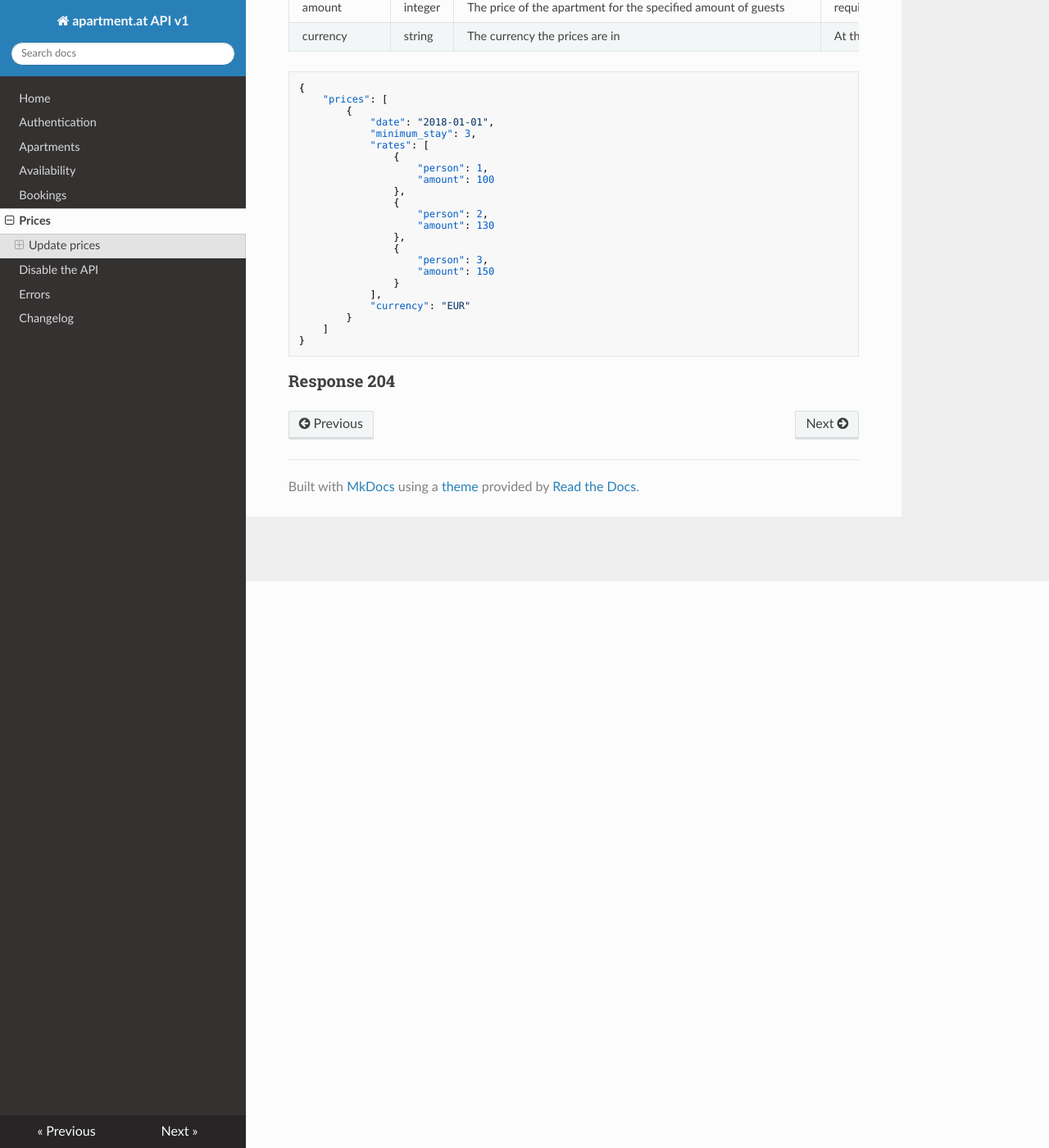
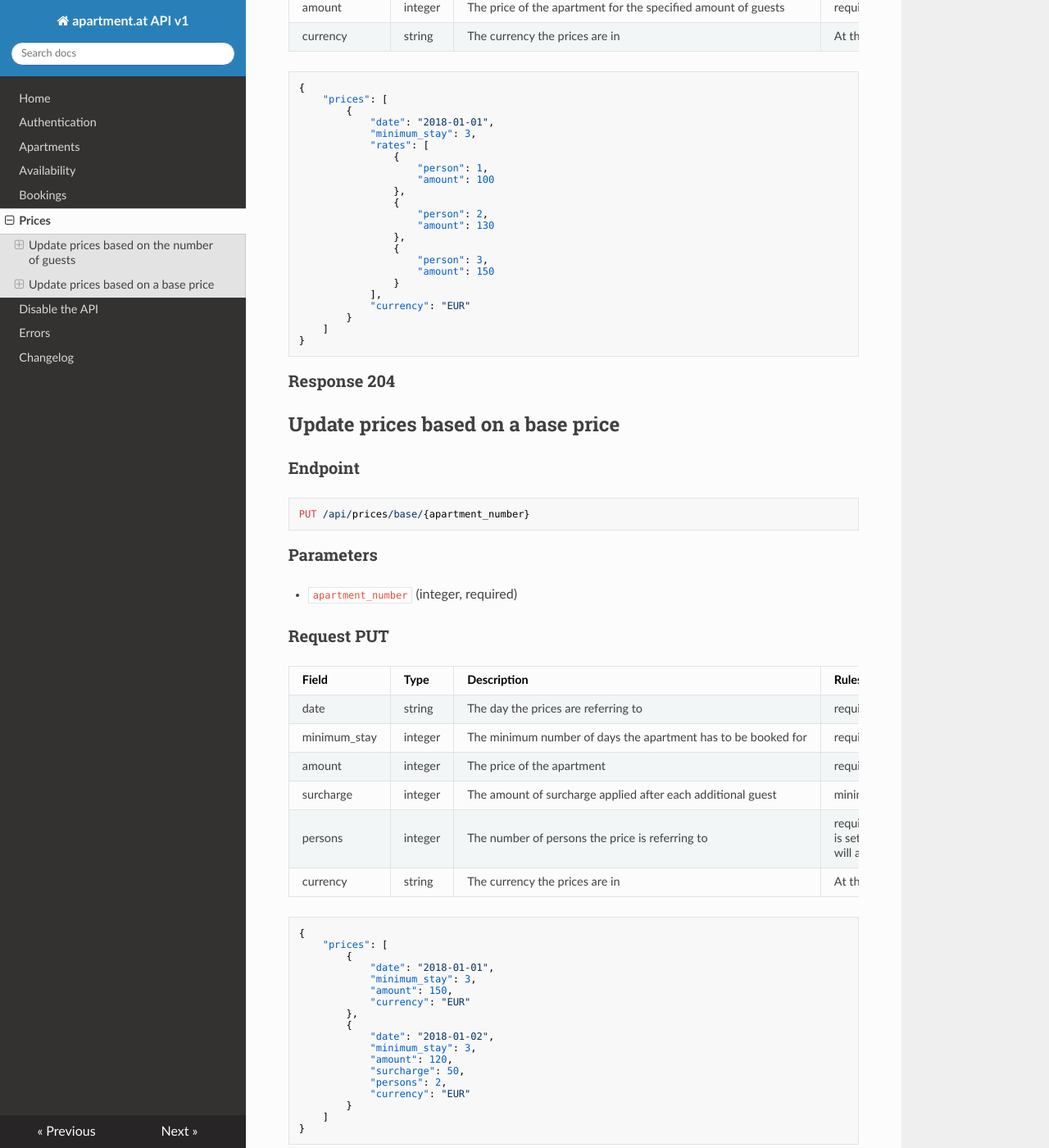
Before and after one commit to ApartmentAT/aat-api-docs, an MkDocs documentation site: the page built from docs/prices.md, in a window 1280 px wide and 1400 px high, scrolled down 691 px. Shown: the whole window at 82% size. Built offline with MkDocs 1.6.1, drawn with Linux system fonts in a browser that asks for light colours; nearby versions of some CDN libraries; old or Windows-style settings are respelled for this version of MkDocs; some of the changed text lies outside the part shown.

Commit message:
Update prices with base prices and surcharges

````diff
--- a/docs/prices.md
+++ b/docs/prices.md
@@ -3,7 +3,7 @@
 Send the new prices to apartment.at whenever a price change occurs in the Client.
 Apartment.at does not send any changes back to the Client.
 
-## Update prices
+## Update prices based on the number of guests
 
 ### Endpoint
 ```
@@ -50,3 +50,47 @@ currency | string | The currency the prices are in | At the moment only `"EUR"`
 ```
 
 ### Response 204
+
+## Update prices based on a base price
+
+### Endpoint
+```
+PUT /api/prices/base/{apartment_number}
+```
+
+### Parameters
+- `apartment_number` (integer, required)
+
+### Request PUT
+
+Field | Type | Description | Rules
+------|------|-------------|------
+date | string | The day the prices are referring to | required, `YYYY-MM-DD` format
+minimum_stay | integer | The minimum number of days the apartment has to be booked for | required, minimum amount `1`, maximum amount `100`
+amount | integer | The price of the apartment | required, minimum amount `1`, maximum amount `1000`
+surcharge | integer | The amount of surcharge applied after each additional guest | minimum amount `1`, maximum amount `1000` *(optional)*
+persons | integer | The number of persons the price is referring to | required only if the `surcharge` is set, minimum amount `0`, maximum amount `50`. If `0`, the `surcharge` will apply to the entire apartment  *(conditional)*
+currency | string | The currency the prices are in | At the moment only `"EUR"` is supported *(optional)*
+
+```json
+{
+    "prices": [
+        {
+            "date": "2018-01-01",
+            "minimum_stay": 3,
+            "amount": 150,
+            "currency": "EUR"
+        },
+        {
+            "date": "2018-01-02",
+            "minimum_stay": 3,
+            "amount": 120,
+            "surcharge": 50,
+            "persons": 2,
+            "currency": "EUR"
+        }
+    ]
+}
+```
+
+### Response 204
````
Also changed, not shown: docs/authentication.md (+1 -1 lines), docs/changelog.md (+4 -0 lines).
